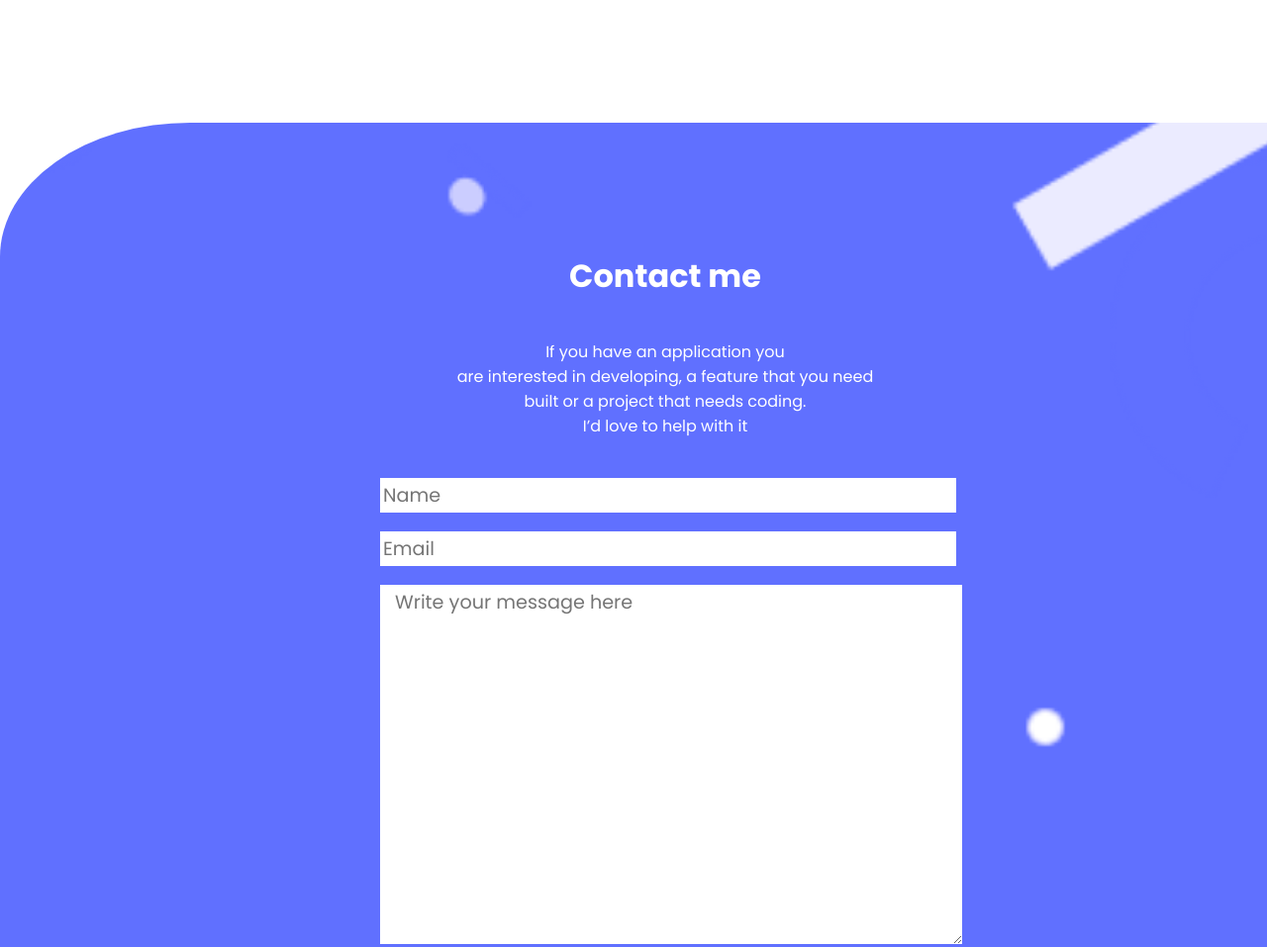
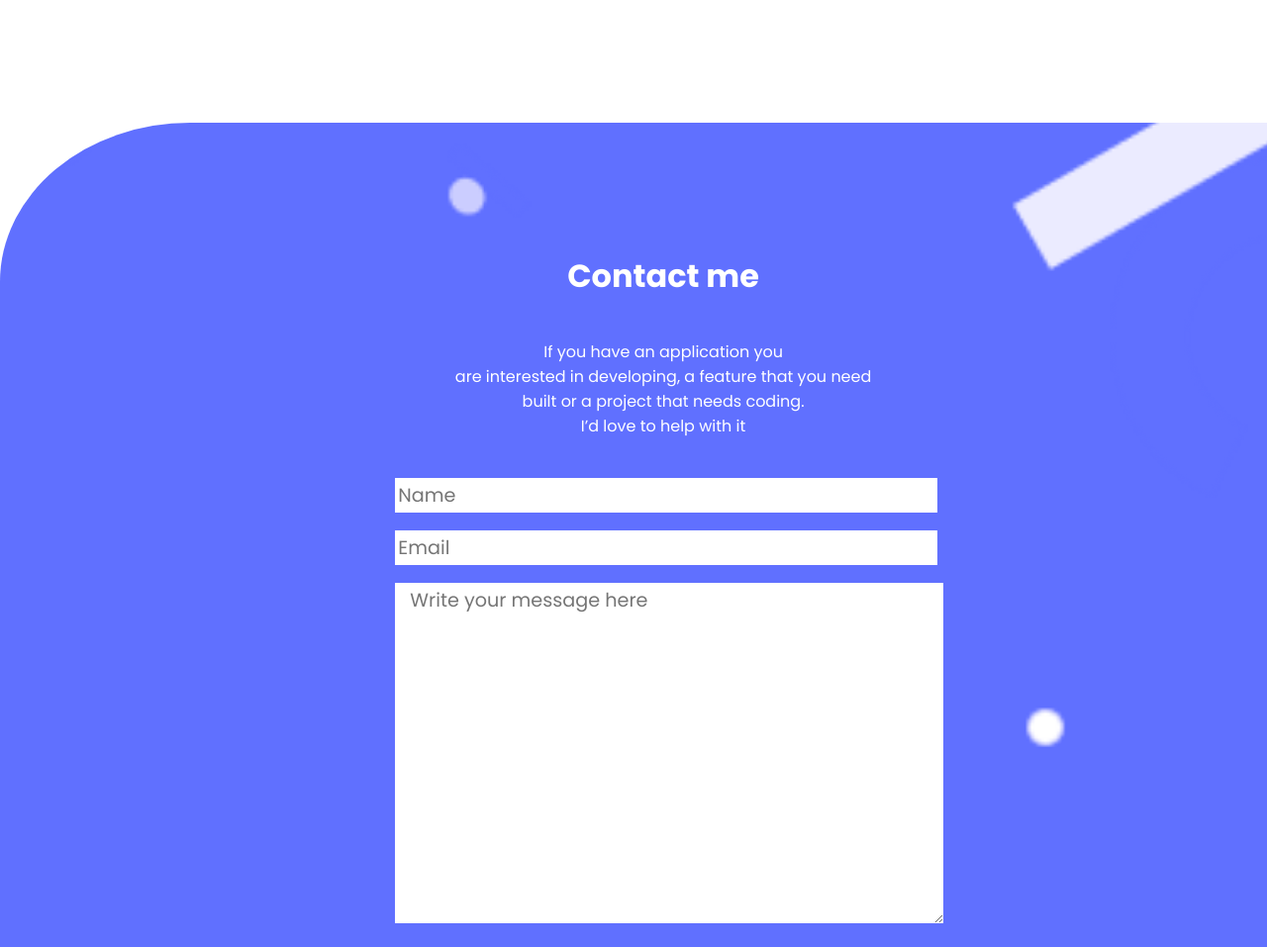
Before and after one commit to Simpleshaikh1/MyMicroversePortfolio, a website: page index.html in a window 1280 px wide. Shown: the part 4100-5057 px from the top of the page at 99% size. Drawn offline with Linux system fonts and the light colour scheme.

Commit message:
adjusted section class

```diff
--- a/index.css
+++ b/index.css
@@ -375,29 +375,33 @@
 }
 
 .section {
-  padding-top: 4%;
   margin-top: 20%;
   background-color: #6070ff;
   background-image: url("../assets/header-shapes\ mobile.png");
   background-size: contain;
   background-repeat: no-repeat;
   border-top-left-radius: 15%;
+  padding: 4% 3% 15% 3%;
 }
 
 .contact-me-section {
+  margin-top: 80px;
+  margin-bottom: 40px;
   text-align: center;
   color: white;
-  width: 20%;
+  width: 90%;
+}
+
+.contact-me-section #contact-me {
+  font-weight: bold;
+  font-size: xx-large;
+  margin-bottom: 15px;
 }
 
 #contact-me p {
   font-weight: bold;
   font-size: xx-large;
   margin-bottom: 1px;
-}
-
-#contact-msg {
-  margin-top: 1px;
 }
 
 form .text {
```
